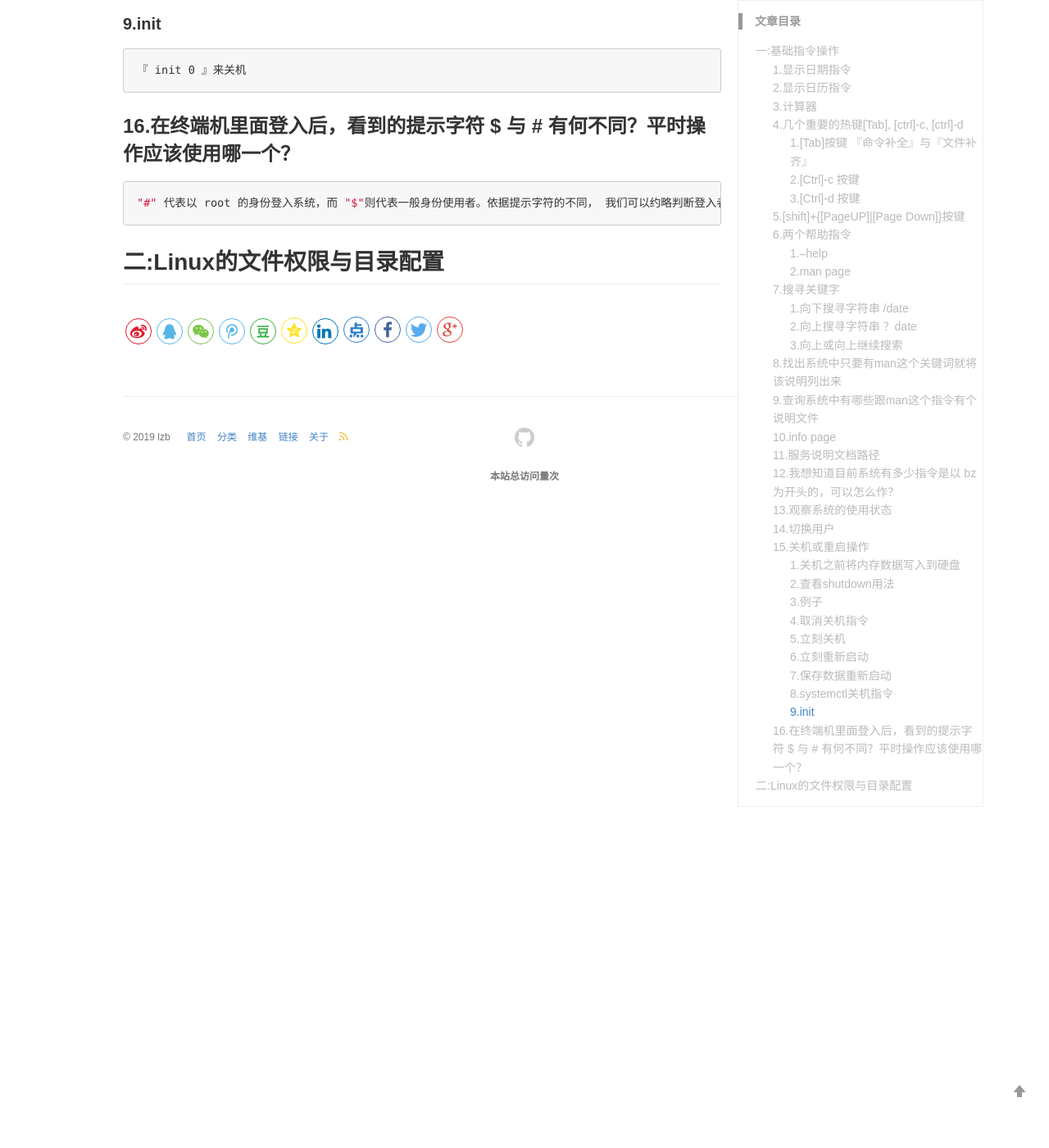
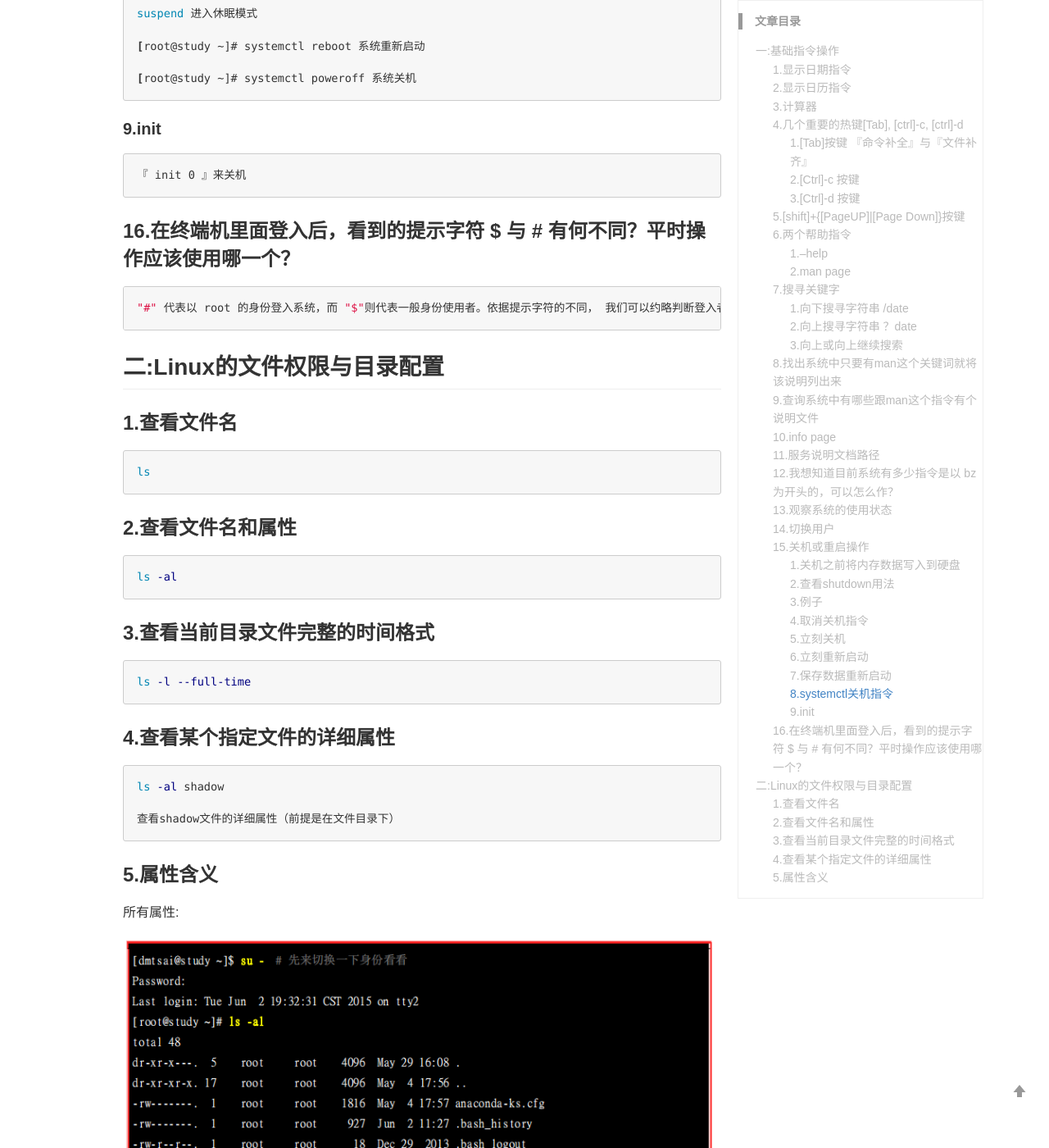
Before and after one commit to lizb0907/lizb0907.github.io, a Jekyll site: the page built from _posts/linux/2019-08-16-Linux-in-action.md, in a window 1280 px wide and 1400 px high, scrolled down 6745 px. Shown: the whole window at 82% size. Built offline with Jekyll 4.4.1, drawn with Linux system fonts in a browser that asks for light colours; comment, search, counter and statistics services are not loaded; some of the changed text lies outside the part shown.

Commit message:
update linux 文件属性

````diff
--- a/_posts/linux/2019-08-16-Linux-in-action.md
+++ b/_posts/linux/2019-08-16-Linux-in-action.md
@@ -277,3 +277,35 @@ suspend 进入休眠模式
 ```
 
 ## 二:Linux的文件权限与目录配置
+
+### 1.查看文件名
+```sh
+ls
+```
+
+### 2.查看文件名和属性
+```sh
+ls -al
+```
+
+### 3.查看当前目录文件完整的时间格式
+```sh
+ls -l --full-time
+```
+
+### 4.查看某个指定文件的详细属性
+```sh
+ls -al shadow
+
+查看shadow文件的详细属性（前提是在文件目录下）
+```
+
+### 5.属性含义
+
+所有属性:
+
+![](/images/posts/linux/1.png)
+
+权限属性:
+
+![](/images/posts/linux/2.png)
````
Also changed, not shown: _posts/mmo-game/2018-08-09-Game.md (+33 -0 lines), images/posts/linux/1.png (added), images/posts/linux/2.png (added).
